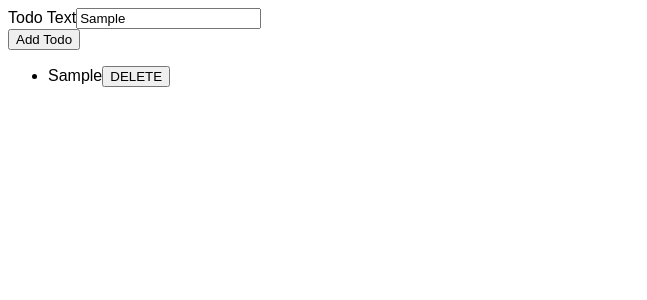
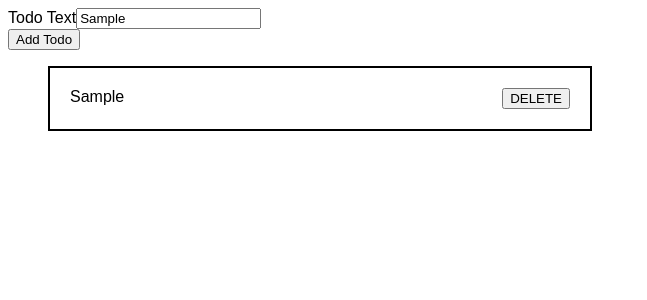
Before and after one commit to benzelcurry/ts-todo, a React (Create React App) app: page / in a window 1280 px wide. Both pictures are taken after typing "Sample" into the empty fields and a click on the button "Add Todo". Shown: the top 300 px of the page, without its empty margins (0-647 px from the left). Built offline with nearby package versions, Linux system fonts and the light colour scheme; the HTML template or start-up script is replaced by a standard one.

Commit message:
Style NewTodo component

```diff
--- /dev/null
+++ b/src/components/NewTodo.css
@@ -0,0 +1,17 @@
+ul {
+  display: flex;
+  flex-direction: column;
+  gap: 20px;
+}
+
+li {
+  list-style: none;
+}
+
+.todo {
+  width: 500px;
+  border: solid 2px black;
+  padding: 20px;
+  display: flex;
+  justify-content: space-between;
+}
--- a/src/components/NewTodo.tsx
+++ b/src/components/NewTodo.tsx
@@ -1,4 +1,6 @@
 import React, { useRef } from 'react';
+
+import './NewTodo.css';
 
 interface NewTodoProps {
   onAddTodo: (todoText: string) => void;
--- a/src/components/TodoList.tsx
+++ b/src/components/TodoList.tsx
@@ -1,4 +1,6 @@
 import React from 'react';
+
+import './TodoList.css';
 
 interface TodoListProps {
   items: {id: string, text: string}[];
@@ -9,7 +11,7 @@ const TodoList: React.FC<TodoListProps> = props => {
   return (
     <ul>
       { props.items.map(todo => (
-        <li key={todo.id}>
+        <li key={todo.id} className='todo'>
           <span>{todo.text}</span>
           <button onClick={props.onDeleteTodo.bind(null, todo.id)}>
             DELETE
```
Also changed, not shown: src/components/TodoList.css (added).
